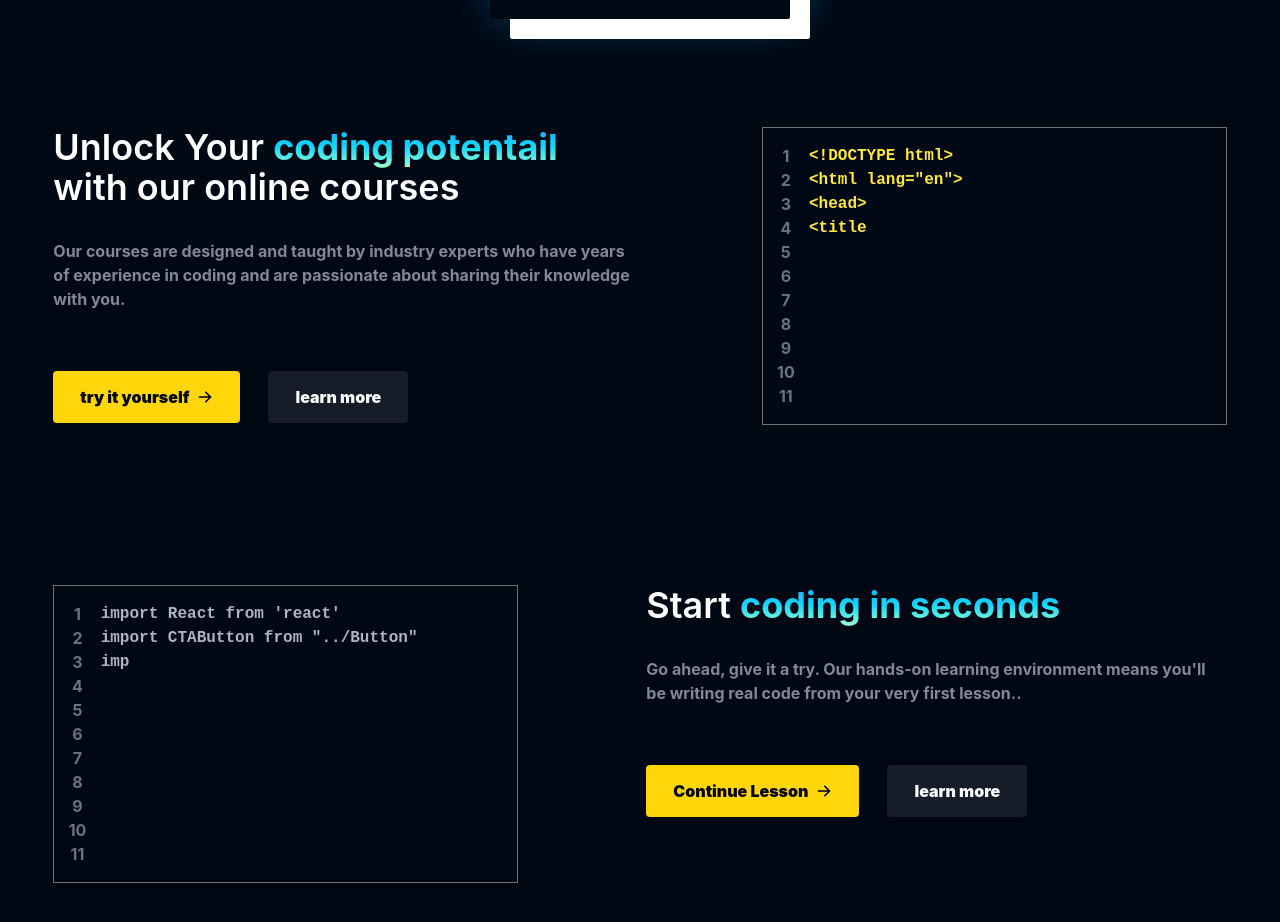
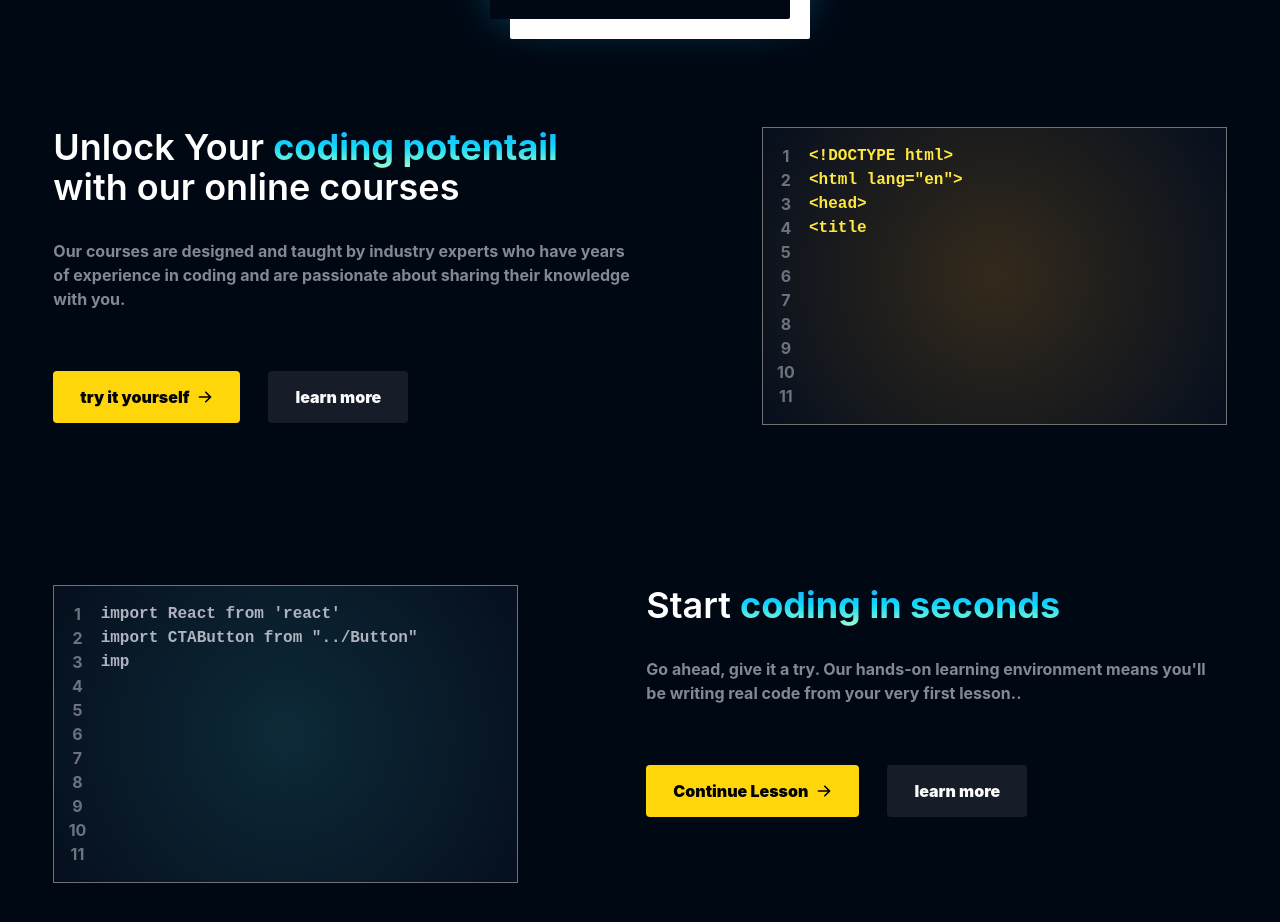
Before and after one commit to pushkarcode/VectorStudy-An-Online-Education-Platform, a React (Create React App) app: page / in a window 1280 px wide. Shown: the part 580-1502 px from the top of the page. Built offline with nearby package versions, Linux system fonts and the light colour scheme; grey boxes are pictures that could not be loaded.

Commit message:
gradient_added

```diff
--- a/src/App.css
+++ b/src/App.css
@@ -51,3 +51,10 @@ body {
   background-color: rgba(221, 214, 214, 0.682);
   border-radius: 15px;
 }
+
+.code1 {
+  background: radial-gradient(circle, #342A1B 0%, #060F1E);
+}
+.code {
+  background: radial-gradient(circle, #113845 -50%, #060F1E);
+}
--- a/src/components/core/HomePage/CodeBlocks.jsx
+++ b/src/components/core/HomePage/CodeBlocks.jsx
@@ -34,7 +34,7 @@ const CodeBlocks = ({
 
       </div>
       {/* section 2 */}
-      <div className="flex flex-row h-fit w-[100%] py-4 lg:w-[470px] border-[1.8px] border-pure-greys-400 relative" >
+      <div className={`flex flex-row h-fit w-[100%] py-4 lg:w-[470px] border-[1.8px] border-pure-greys-400 relative ${backgroundGradient}`} >
       <div className="text-center flex flex-col w-[10%]  text-richblack-400 font-inter font-bold">
         <p>1</p>
         <p>2</p>
--- a/src/pages/Home.jsx
+++ b/src/pages/Home.jsx
@@ -87,6 +87,7 @@ const Home = () => {
                 </nav>
                 </body>`}
             codeColor={"text-yellow-25"}
+            backgroundGradient={"code1"}
           />
         </div>
 
@@ -123,6 +124,8 @@ const Home = () => {
                 }
 export default Home`}
             codeColor={"text-richblack-100"}
+            backgroundGradient={"code"}
+
           />
         </div>
       </div>
```
